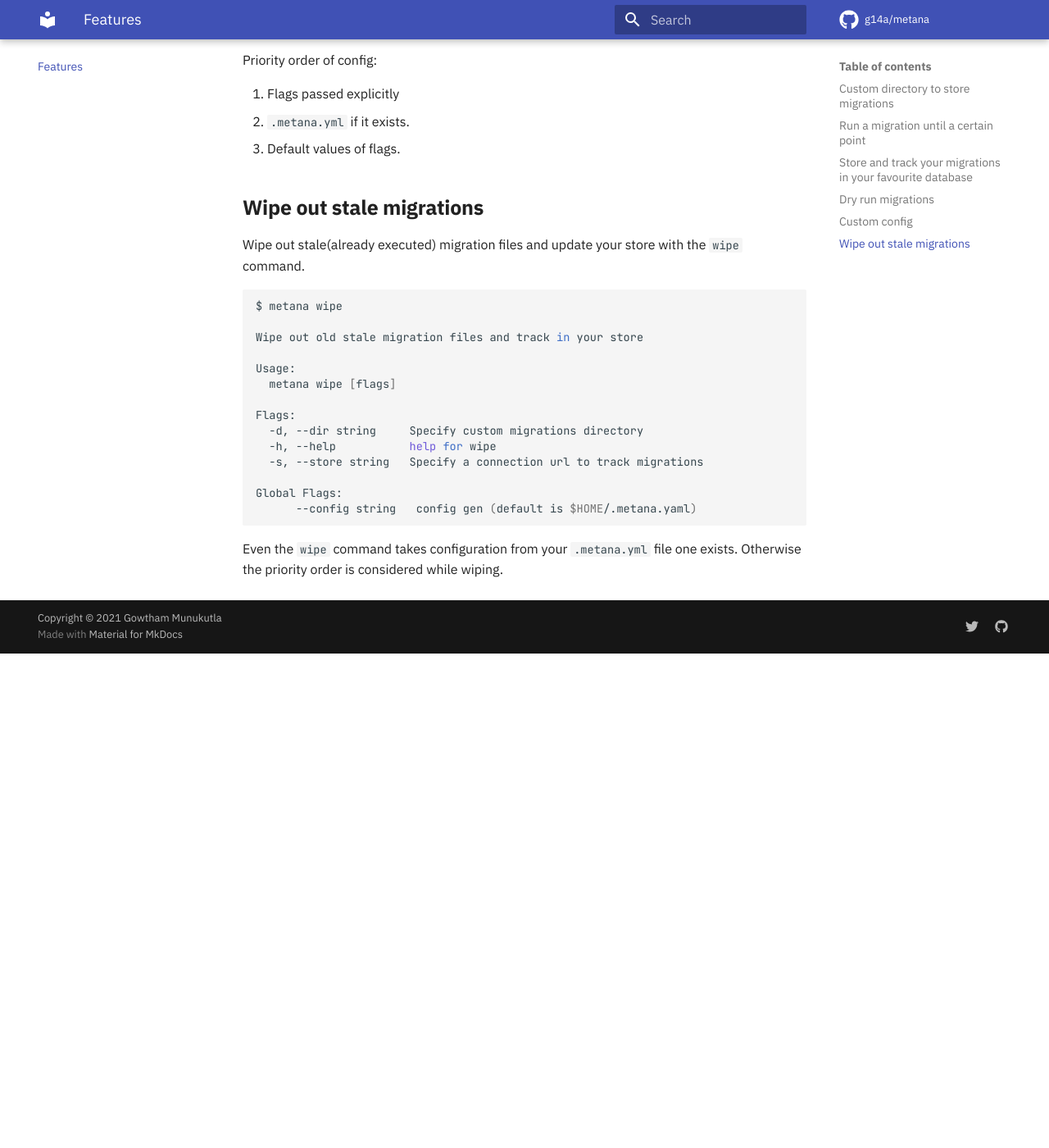
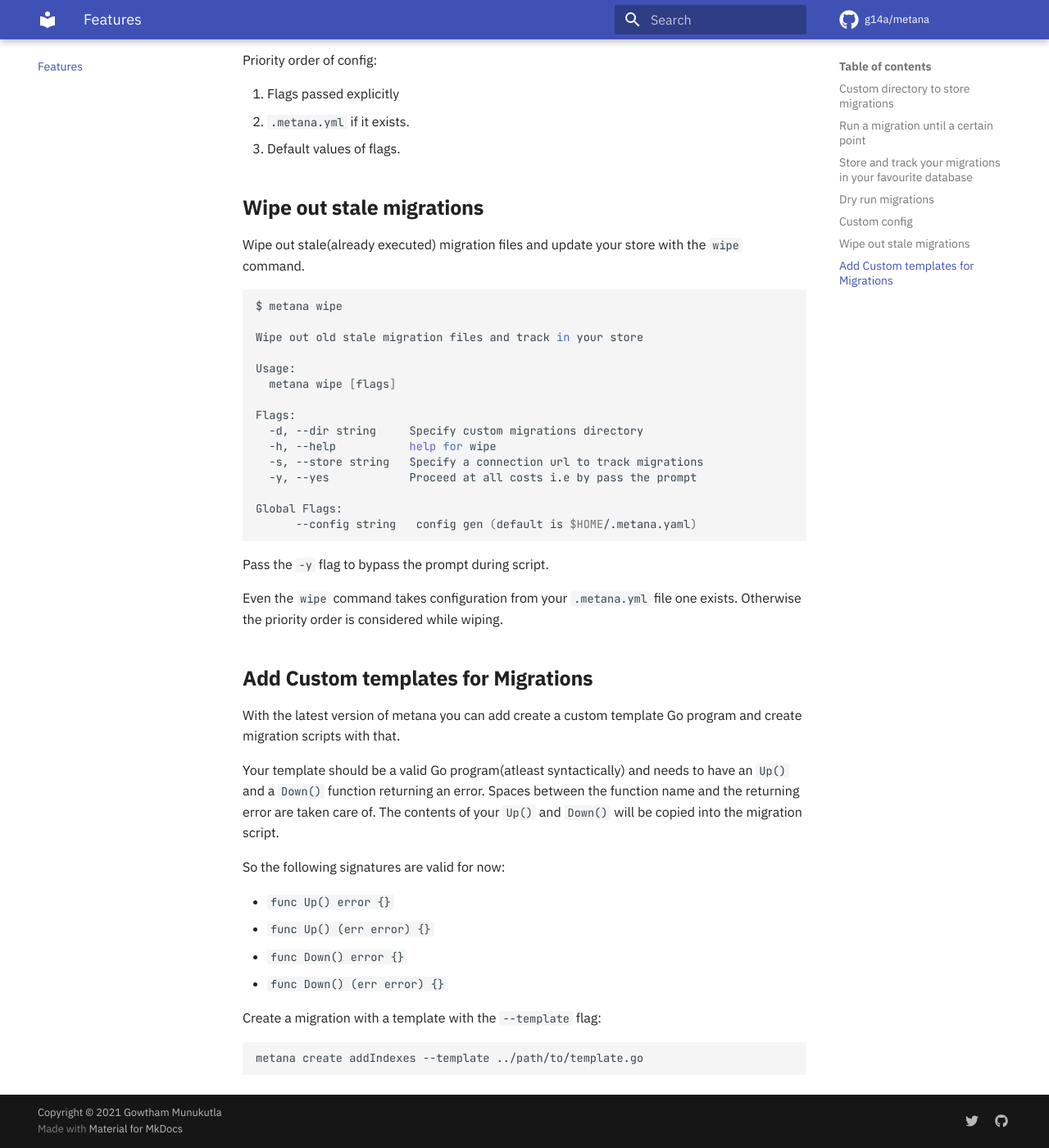
Before and after one commit to g14a/metana, an MkDocs documentation site: the page built from docs/features.md, in a window 1280 px wide and 1400 px high, scrolled down 3495 px. Shown: the whole window at 82% size. Built offline with MkDocs 1.6.1 and Material for MkDocs 9.7.7, drawn with Linux system fonts in a browser that asks for light colours; comment, search, counter and statistics services are not loaded; before the commit the page ends 4292 px from its top, so only the background shows below that.

Commit message:
add docs about custom templates

````diff
--- a/docs/features.md
+++ b/docs/features.md
@@ -178,10 +178,36 @@
   -d, --dir string     Specify custom migrations directory
   -h, --help           help for wipe
   -s, --store string   Specify a connection url to track migrations
+  -y, --yes            Proceed at all costs i.e by pass the prompt
 
 Global Flags:
       --config string   config gen (default is $HOME/.metana.yaml)
 ```
 
+Pass the ``-y`` flag to bypass the prompt during script.
+
 Even the `wipe` command takes configuration from your `.metana.yml` file one exists.
 Otherwise the priority order is considered while wiping.
+
+## **Add Custom templates for Migrations**
+
+With the latest version of metana you can add create a custom template Go program
+and create migration scripts with that.
+
+Your template should be a valid Go program(atleast syntactically) and needs
+to have an `Up()` and a `Down()` function returning an error.
+Spaces between the function name and the returning error are taken care of.
+The contents of your `Up()` and `Down()` will be copied into the migration script.
+
+So the following signatures are valid for now:
+
+- `func Up() error {}`
+- `func Up() (err error) {}`
+- `func Down() error {}`
+- `func Down() (err error) {}`
+
+Create a migration with a template with the `--template` flag:
+
+```shell
+metana create addIndexes --template ../path/to/template.go
+```
````
